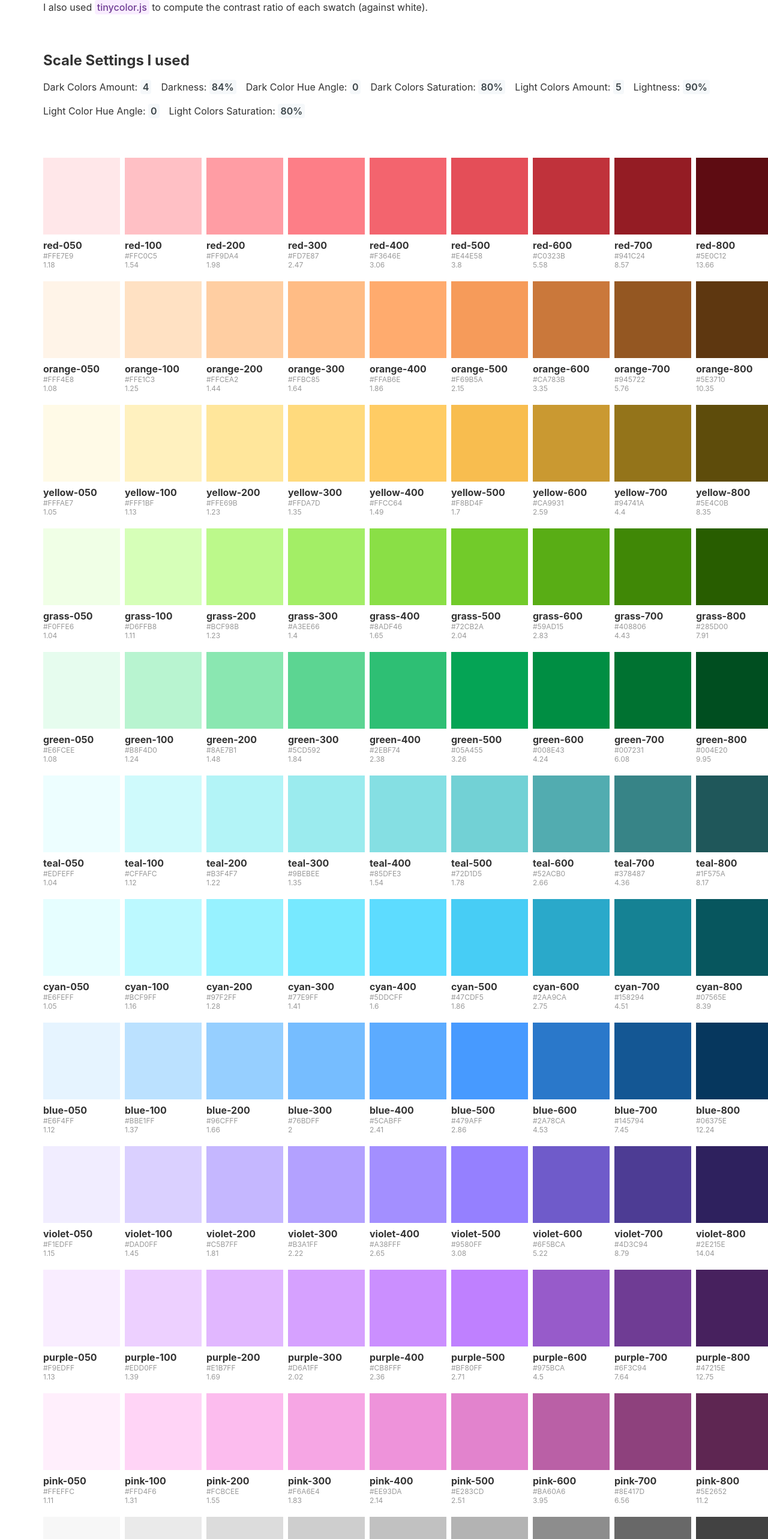
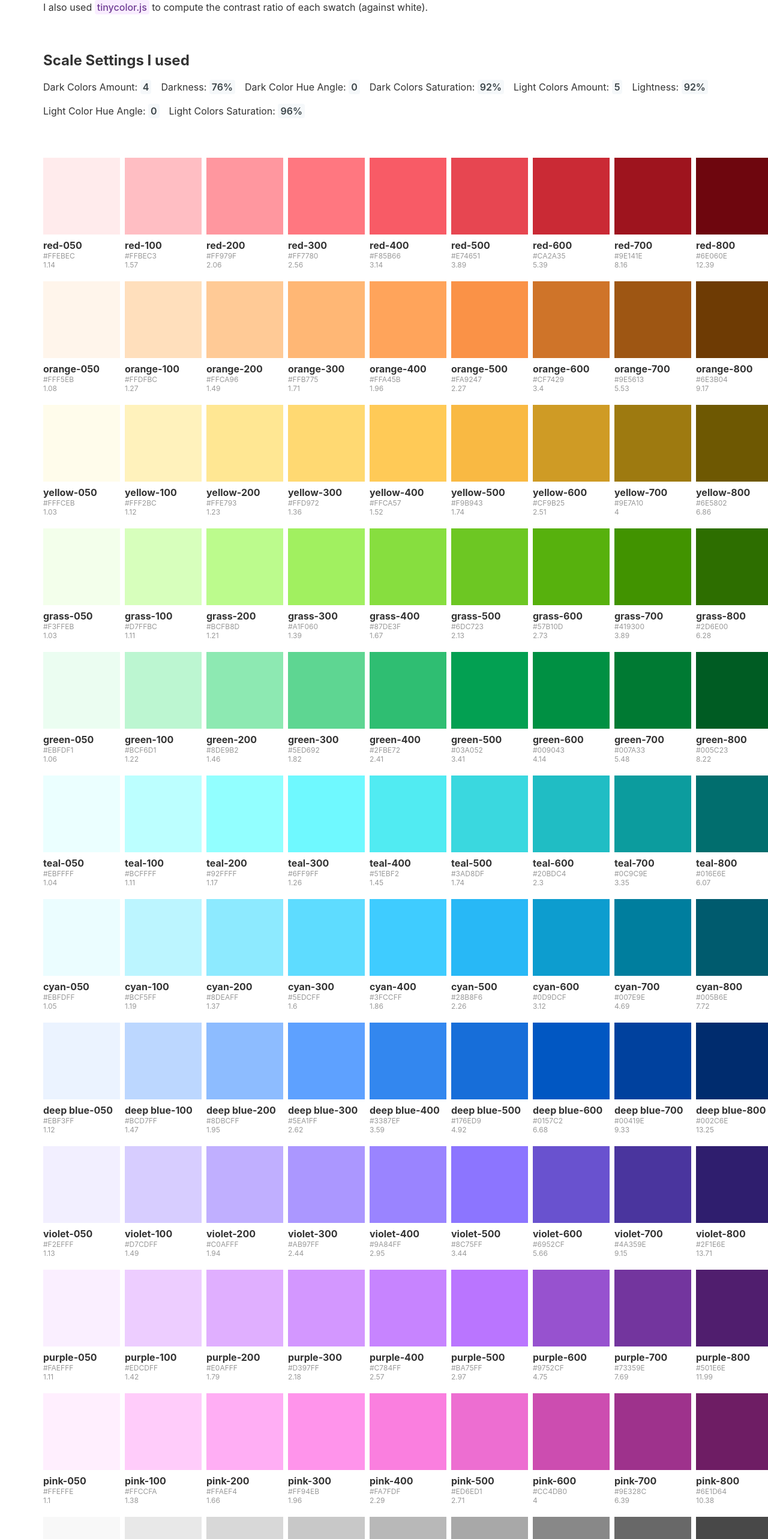
Before and after one commit to dannymcclain/gen-color-scale, a Svelte app: page / in a window 1280 px wide. Shown: the part 198-2764 px from the top of the page at 60% size. Built offline with nearby package versions, Linux system fonts and the light colour scheme.

Commit message:
updating swatches to be more vibrant

```diff
--- a/src/App.svelte
+++ b/src/App.svelte
@@ -12,13 +12,13 @@
 		<h2>Scale Settings I used</h2>
 		<ul>
 			<li>Dark Colors Amount: <code>4</code></li>
-			<li>Darkness: <code>84%</code></li>
+			<li>Darkness: <code>76%</code></li>
 			<li>Dark Color Hue Angle: <code>0</code></li>
-			<li>Dark Colors Saturation: <code>80%</code></li>
+			<li>Dark Colors Saturation: <code>92%</code></li>
 			<li>Light Colors Amount: <code>5</code></li>
-			<li>Lightness: <code>90%</code></li>
+			<li>Lightness: <code>92%</code></li>
 			<li>Light Color Hue Angle: <code>0</code></li>
-			<li>Light Colors Saturation: <code>80%</code></li>
+			<li>Light Colors Saturation: <code>96%</code></li>
 		</ul>
 	</section>
 
--- a/src/components/SwatchList.svelte
+++ b/src/components/SwatchList.svelte
@@ -11,190 +11,190 @@
     let palette = [
         { swatch: 'Red', colors:
             [
-                {name: '900', color: '#290306', ratio: getRatio('#290306')},
-                {name: '800', color: '#5E0C12', ratio: getRatio('#5E0C12')},
-                {name: '700', color: '#941C24', ratio: getRatio('#941C24')},
-                {name: '600', color: '#C0323B', ratio: getRatio('#C0323B')},
-                {name: '500', color: '#e44e58', ratio: getRatio('#e44e58')},
-                {name: '400', color: '#F3646E', ratio: getRatio('#F3646E')},
-                {name: '300', color: '#FD7E87', ratio: getRatio('#FD7E87')},
-                {name: '200', color: '#FF9DA4', ratio: getRatio('#FF9DA4')},
-                {name: '100', color: '#FFC0C5', ratio: getRatio('#FFC0C5')},
-                {name: '050', color: '#FFE7E9', ratio: getRatio('#FFE7E9')},
+                {name: '900', color: '#3D0004', ratio: getRatio('#3D0004')},
+                {name: '800', color: '#6E060E', ratio: getRatio('#6E060E')},
+                {name: '700', color: '#9E141E', ratio: getRatio('#9E141E')},
+                {name: '600', color: '#CA2A35', ratio: getRatio('#CA2A35')},
+                {name: '500', color: '#e74651', ratio: getRatio('#e74651')},
+                {name: '400', color: '#F85B66', ratio: getRatio('#F85B66')},
+                {name: '300', color: '#FF7780', ratio: getRatio('#FF7780')},
+                {name: '200', color: '#FF979F', ratio: getRatio('#FF979F')},
+                {name: '100', color: '#FFBEC3', ratio: getRatio('#FFBEC3')},
+                {name: '050', color: '#FFEBEC', ratio: getRatio('#FFEBEC')},
             ]
             },
         { swatch: 'Orange', colors:
             [
-                {name: '900', color: '#291704', ratio: getRatio('#291704')},
-                {name: '800', color: '#5E3710', ratio: getRatio('#5E3710')},
-                {name: '700', color: '#945722', ratio: getRatio('#945722')},
-                {name: '600', color: '#CA783B', ratio: getRatio('#CA783B')},
-                {name: '500', color: '#f69b5a', ratio: getRatio('#f69b5a')},
-                {name: '400', color: '#FFAB6E', ratio: getRatio('#FFAB6E')},
-                {name: '300', color: '#FFBC85', ratio: getRatio('#FFBC85')},
-                {name: '200', color: '#FFCEA2', ratio: getRatio('#FFCEA2')},
-                {name: '100', color: '#FFE1C3', ratio: getRatio('#FFE1C3')},
-                {name: '050', color: '#FFF4E8', ratio: getRatio('#FFF4E8')},
+                {name: '900', color: '#3D2000', ratio: getRatio('#3D2000')},
+                {name: '800', color: '#6E3B04', ratio: getRatio('#6E3B04')},
+                {name: '700', color: '#9E5613', ratio: getRatio('#9E5613')},
+                {name: '600', color: '#CF7429', ratio: getRatio('#CF7429')},
+                {name: '500', color: '#fa9247', ratio: getRatio('#fa9247')},
+                {name: '400', color: '#FFA45B', ratio: getRatio('#FFA45B')},
+                {name: '300', color: '#FFB775', ratio: getRatio('#FFB775')},
+                {name: '200', color: '#FFCA96', ratio: getRatio('#FFCA96')},
+                {name: '100', color: '#FFDFBC', ratio: getRatio('#FFDFBC')},
+                {name: '050', color: '#FFF5EB', ratio: getRatio('#FFF5EB')},
             ]
             },
         { swatch: 'Yellow', colors: [
-            {name: '900', color: '#292202', ratio: getRatio('#292202')},
-            {name: '800', color: '#5E4C0B', ratio: getRatio('#5E4C0B')},
-            {name: '700', color: '#94741A', ratio: getRatio('#94741A')},
-            {name: '600', color: '#CA9931', ratio: getRatio('#CA9931')},
-            {name: '500', color: '#f8bd4f', ratio: getRatio('#f8bd4f')},
-            {name: '400', color: '#FFCC64', ratio: getRatio('#FFCC64')},
-            {name: '300', color: '#FFDA7D', ratio: getRatio('#FFDA7D')},
-            {name: '200', color: '#FFE69B', ratio: getRatio('#FFE69B')},
-            {name: '100', color: '#FFF1BF', ratio: getRatio('#FFF1BF')},
-            {name: '050', color: '#FFFAE7', ratio: getRatio('#FFFAE7')},
+            {name: '900', color: '#3D3200', ratio: getRatio('#3D3200')},
+            {name: '800', color: '#6E5802', ratio: getRatio('#6E5802')},
+            {name: '700', color: '#9E7A10', ratio: getRatio('#9E7A10')},
+            {name: '600', color: '#CF9B25', ratio: getRatio('#CF9B25')},
+            {name: '500', color: '#f9b943', ratio: getRatio('#f9b943')},
+            {name: '400', color: '#FFCA57', ratio: getRatio('#FFCA57')},
+            {name: '300', color: '#FFD972', ratio: getRatio('#FFD972')},
+            {name: '200', color: '#FFE793', ratio: getRatio('#FFE793')},
+            {name: '100', color: '#FFF2BC', ratio: getRatio('#FFF2BC')},
+            {name: '050', color: '#FFFCEB', ratio: getRatio('#FFFCEB')},
         ]
         },
         { swatch: 'Grass', colors: [
-            {name: '900', color: '#112900', ratio: getRatio('#112900')},
-            {name: '800', color: '#285D00', ratio: getRatio('#285D00')},
-            {name: '700', color: '#408806', ratio: getRatio('#408806')},
-            {name: '600', color: '#59AD15', ratio: getRatio('#59AD15')},
-            {name: '500', color: '#72cb2a', ratio: getRatio('#72cb2a')},
-            {name: '400', color: '#8ADF46', ratio: getRatio('#8ADF46')},
-            {name: '300', color: '#A3EE66', ratio: getRatio('#A3EE66')},
-            {name: '200', color: '#BCF98B', ratio: getRatio('#BCF98B')},
-            {name: '100', color: '#D6FFB8', ratio: getRatio('#D6FFB8')},
-            {name: '050', color: '#F0FFE6', ratio: getRatio('#F0FFE6')},
+            {name: '900', color: '#183D00', ratio: getRatio('#183D00')},
+            {name: '800', color: '#2D6E00', ratio: getRatio('#2D6E00')},
+            {name: '700', color: '#419300', ratio: getRatio('#419300')},
+            {name: '600', color: '#57B10D', ratio: getRatio('#57B10D')},
+            {name: '500', color: '#6dc723', ratio: getRatio('#6dc723')},
+            {name: '400', color: '#87DE3F', ratio: getRatio('#87DE3F')},
+            {name: '300', color: '#A1F060', ratio: getRatio('#A1F060')},
+            {name: '200', color: '#BCFB8D', ratio: getRatio('#BCFB8D')},
+            {name: '100', color: '#D7FFBC', ratio: getRatio('#D7FFBC')},
+            {name: '050', color: '#F3FFEB', ratio: getRatio('#F3FFEB')},
         ]
         },
         { swatch: 'Green', colors: [
-            {name: '900', color: '#00240E', ratio: getRatio('#00240E')},
-            {name: '800', color: '#004E20', ratio: getRatio('#004E20')},
-            {name: '700', color: '#007231', ratio: getRatio('#007231')},
-            {name: '600', color: '#008E43', ratio: getRatio('#008E43')},
-            {name: '500', color: '#05a455', ratio: getRatio('#05a455')},
-            {name: '400', color: '#2EBF74', ratio: getRatio('#2EBF74')},
-            {name: '300', color: '#5CD592', ratio: getRatio('#5CD592')},
-            {name: '200', color: '#8AE7B1', ratio: getRatio('#8AE7B1')},
-            {name: '100', color: '#B8F4D0', ratio: getRatio('#B8F4D0')},
-            {name: '050', color: '#E6FCEE', ratio: getRatio('#E6FCEE')},
+            {name: '900', color: '#003814', ratio: getRatio('#003814')},
+            {name: '800', color: '#005C23', ratio: getRatio('#005C23')},
+            {name: '700', color: '#007A33', ratio: getRatio('#007A33')},
+            {name: '600', color: '#009043', ratio: getRatio('#009043')},
+            {name: '500', color: '#03a052', ratio: getRatio('#03a052')},
+            {name: '400', color: '#2FBE72', ratio: getRatio('#2FBE72')},
+            {name: '300', color: '#5ED692', ratio: getRatio('#5ED692')},
+            {name: '200', color: '#8DE9B2', ratio: getRatio('#8DE9B2')},
+            {name: '100', color: '#BCF6D1', ratio: getRatio('#BCF6D1')},
+            {name: '050', color: '#EBFDF1', ratio: getRatio('#EBFDF1')},
         ]
         },
         { swatch: 'Teal', colors: [
-            {name: '900', color: '#0C2728', ratio: getRatio('#0C2728')},
-            {name: '800', color: '#1F575A', ratio: getRatio('#1F575A')},
-            {name: '700', color: '#378487', ratio: getRatio('#378487')},
-            {name: '600', color: '#52ACB0', ratio: getRatio('#52ACB0')},
-            {name: '500', color: '#72d1d5', ratio: getRatio('#72d1d5')},
-            {name: '400', color: '#85DFE3', ratio: getRatio('#85DFE3')},
-            {name: '300', color: '#9BEBEE', ratio: getRatio('#9BEBEE')},
-            {name: '200', color: '#B3F4F7', ratio: getRatio('#B3F4F7')},
-            {name: '100', color: '#CFFAFC', ratio: getRatio('#CFFAFC')},
-            {name: '050', color: '#EDFEFF', ratio: getRatio('#EDFEFF')},
+            {name: '900', color: '#003D3D', ratio: getRatio('#003D3D')},
+            {name: '800', color: '#016E6E', ratio: getRatio('#016E6E')},
+            {name: '700', color: '#0C9C9E', ratio: getRatio('#0C9C9E')},
+            {name: '600', color: '#20BDC4', ratio: getRatio('#20BDC4')},
+            {name: '500', color: '#3ad8df', ratio: getRatio('#3ad8df')},
+            {name: '400', color: '#51EBF2', ratio: getRatio('#51EBF2')},
+            {name: '300', color: '#6FF9FF', ratio: getRatio('#6FF9FF')},
+            {name: '200', color: '#92FFFF', ratio: getRatio('#92FFFF')},
+            {name: '100', color: '#BCFFFF', ratio: getRatio('#BCFFFF')},
+            {name: '050', color: '#EBFFFF', ratio: getRatio('#EBFFFF')},
         ]
         },
         { swatch: 'Cyan', colors: [
-            {name: '900', color: '#002729', ratio: getRatio('#002729')},
-            {name: '800', color: '#07565E', ratio: getRatio('#07565E')},
-            {name: '700', color: '#158294', ratio: getRatio('#158294')},
-            {name: '600', color: '#2AA9CA', ratio: getRatio('#2AA9CA')},
-            {name: '500', color: '#47cdf5', ratio: getRatio('#47cdf5')},
-            {name: '400', color: '#5DDCFF', ratio: getRatio('#5DDCFF')},
-            {name: '300', color: '#77E9FF', ratio: getRatio('#77E9FF')},
-            {name: '200', color: '#97F2FF', ratio: getRatio('#97F2FF')},
-            {name: '100', color: '#BCF9FF', ratio: getRatio('#BCF9FF')},
-            {name: '050', color: '#E6FEFF', ratio: getRatio('#E6FEFF')},
+            {name: '900', color: '#00353D', ratio: getRatio('#00353D')},
+            {name: '800', color: '#005B6E', ratio: getRatio('#005B6E')},
+            {name: '700', color: '#007E9E', ratio: getRatio('#007E9E')},
+            {name: '600', color: '#0D9DCF', ratio: getRatio('#0D9DCF')},
+            {name: '500', color: '#28b8f6', ratio: getRatio('#28b8f6')},
+            {name: '400', color: '#3FCCFF', ratio: getRatio('#3FCCFF')},
+            {name: '300', color: '#5EDCFF', ratio: getRatio('#5EDCFF')},
+            {name: '200', color: '#8DEAFF', ratio: getRatio('#8DEAFF')},
+            {name: '100', color: '#BCF5FF', ratio: getRatio('#BCF5FF')},
+            {name: '050', color: '#EBFDFF', ratio: getRatio('#EBFDFF')},
         ]
         },
-        { swatch: 'Blue', colors: [
-            {name: '900', color: '#001829', ratio: getRatio('#001829')},
-            {name: '800', color: '#06375E', ratio: getRatio('#06375E')},
-            {name: '700', color: '#145794', ratio: getRatio('#145794')},
-            {name: '600', color: '#2A78CA', ratio: getRatio('#2A78CA')},
-            {name: '500', color: '#479aff', ratio: getRatio('#479aff')},
-            {name: '400', color: '#5CABFF', ratio: getRatio('#5CABFF')},
-            {name: '300', color: '#76BDFF', ratio: getRatio('#76BDFF')},
-            {name: '200', color: '#96CFFF', ratio: getRatio('#96CFFF')},
-            {name: '100', color: '#BBE1FF', ratio: getRatio('#BBE1FF')},
-            {name: '050', color: '#E6F4FF', ratio: getRatio('#E6F4FF')},
+        { swatch: 'Deep Blue', colors: [
+            {name: '900', color: '#00183D', ratio: getRatio('#00183D')},
+            {name: '800', color: '#002C6E', ratio: getRatio('#002C6E')},
+            {name: '700', color: '#00419E', ratio: getRatio('#00419E')},
+            {name: '600', color: '#0157C2', ratio: getRatio('#0157C2')},
+            {name: '500', color: '#176ed9', ratio: getRatio('#176ed9')},
+            {name: '400', color: '#3387EF', ratio: getRatio('#3387EF')},
+            {name: '300', color: '#5EA1FF', ratio: getRatio('#5EA1FF')},
+            {name: '200', color: '#8DBCFF', ratio: getRatio('#8DBCFF')},
+            {name: '100', color: '#BCD7FF', ratio: getRatio('#BCD7FF')},
+            {name: '050', color: '#EBF3FF', ratio: getRatio('#EBF3FF')},
         ]
         },
         { swatch: 'Violet', colors: [
-            {name: '900', color: '#120C29', ratio: getRatio('#120C29')},
-            {name: '800', color: '#2E215E', ratio: getRatio('#2E215E')},
-            {name: '700', color: '#4D3C94', ratio: getRatio('#4D3C94')},
-            {name: '600', color: '#6F5BCA', ratio: getRatio('#6F5BCA')},
-            {name: '500', color: '#9580ff', ratio: getRatio('#9580ff')},
-            {name: '400', color: '#A38FFF', ratio: getRatio('#A38FFF')},
-            {name: '300', color: '#B3A1FF', ratio: getRatio('#B3A1FF')},
-            {name: '200', color: '#C5B7FF', ratio: getRatio('#C5B7FF')},
-            {name: '100', color: '#DAD0FF', ratio: getRatio('#DAD0FF')},
-            {name: '050', color: '#F1EDFF', ratio: getRatio('#F1EDFF')},
+            {name: '900', color: '#170D3D', ratio: getRatio('#170D3D')},
+            {name: '800', color: '#2F1E6E', ratio: getRatio('#2F1E6E')},
+            {name: '700', color: '#4A359E', ratio: getRatio('#4A359E')},
+            {name: '600', color: '#6952CF', ratio: getRatio('#6952CF')},
+            {name: '500', color: '#8c75ff', ratio: getRatio('#8c75ff')},
+            {name: '400', color: '#9A84FF', ratio: getRatio('#9A84FF')},
+            {name: '300', color: '#AB97FF', ratio: getRatio('#AB97FF')},
+            {name: '200', color: '#C0AFFF', ratio: getRatio('#C0AFFF')},
+            {name: '100', color: '#D7CDFF', ratio: getRatio('#D7CDFF')},
+            {name: '050', color: '#F2EFFF', ratio: getRatio('#F2EFFF')},
         ]
         },
         { swatch: 'Purple', colors: [
-                {name: '900', color: '#1F0C29', ratio: getRatio('#1F0C29')},
-                {name: '800', color: '#47215E', ratio: getRatio('#47215E')},
-                {name: '700', color: '#6F3C94', ratio: getRatio('#6F3C94')},
-                {name: '600', color: '#975BCA', ratio: getRatio('#975BCA')},
-                {name: '500', color: '#bf80ff', ratio: getRatio('#bf80ff')},
-                {name: '400', color: '#CB8FFF', ratio: getRatio('#CB8FFF')},
-                {name: '300', color: '#D6A1FF', ratio: getRatio('#D6A1FF')},
-                {name: '200', color: '#E1B7FF', ratio: getRatio('#E1B7FF')},
-                {name: '100', color: '#EDD0FF', ratio: getRatio('#EDD0FF')},
-                {name: '050', color: '#F9EDFF', ratio: getRatio('#F9EDFF')},
+                {name: '900', color: '#2D0D3D', ratio: getRatio('#2D0D3D')},
+                {name: '800', color: '#501E6E', ratio: getRatio('#501E6E')},
+                {name: '700', color: '#73359E', ratio: getRatio('#73359E')},
+                {name: '600', color: '#9752CF', ratio: getRatio('#9752CF')},
+                {name: '500', color: '#ba75ff', ratio: getRatio('#ba75ff')},
+                {name: '400', color: '#C784FF', ratio: getRatio('#C784FF')},
+                {name: '300', color: '#D397FF', ratio: getRatio('#D397FF')},
+                {name: '200', color: '#E0AFFF', ratio: getRatio('#E0AFFF')},
+                {name: '100', color: '#EDCDFF', ratio: getRatio('#EDCDFF')},
+                {name: '050', color: '#FAEFFF', ratio: getRatio('#FAEFFF')},
             ]
         },
     { swatch: 'Pink', colors:
             [
-                {name: '900', color: '#290F24', ratio: getRatio('#290F24')},
-                {name: '800', color: '#5E2652', ratio: getRatio('#5E2652')},
-                {name: '700', color: '#8E417D', ratio: getRatio('#8E417D')},
-                {name: '600', color: '#BA60A6', ratio: getRatio('#BA60A6')},
-                {name: '500', color: '#e283cd', ratio: getRatio('#e283cd')},
-                {name: '400', color: '#EE93DA', ratio: getRatio('#EE93DA')},
-                {name: '300', color: '#F6A6E4', ratio: getRatio('#F6A6E4')},
-                {name: '200', color: '#FCBCEE', ratio: getRatio('#FCBCEE')},
-                {name: '100', color: '#FFD4F6', ratio: getRatio('#FFD4F6')},
-                {name: '050', color: '#FFEFFC', ratio: getRatio('#FFEFFC')},
+                {name: '900', color: '#3D0C3A', ratio: getRatio('#3D0C3A')},
+                {name: '800', color: '#6E1D64', ratio: getRatio('#6E1D64')},
+                {name: '700', color: '#9E328C', ratio: getRatio('#9E328C')},
+                {name: '600', color: '#CC4DB0', ratio: getRatio('#CC4DB0')},
+                {name: '500', color: '#ed6ed1', ratio: getRatio('#ed6ed1')},
+                {name: '400', color: '#FA7FDF', ratio: getRatio('#FA7FDF')},
+                {name: '300', color: '#FF94EB', ratio: getRatio('#FF94EB')},
+                {name: '200', color: '#FFAEF4', ratio: getRatio('#FFAEF4')},
+                {name: '100', color: '#FFCCFA', ratio: getRatio('#FFCCFA')},
+                {name: '050', color: '#FFEFFE', ratio: getRatio('#FFEFFE')},
             ]
         },
     { swatch: 'Gray', colors:
             [
-                {name: '900', color: '#1D1D1D', ratio: getRatio('#1D1D1D')},
-                {name: '800', color: '#424242', ratio: getRatio('#424242')},
+                {name: '900', color: '#282828', ratio: getRatio('#282828')},
+                {name: '800', color: '#484848', ratio: getRatio('#484848')},
                 {name: '700', color: '#686868', ratio: getRatio('#686868')},
-                {name: '600', color: '#8D8D8D', ratio: getRatio('#8D8D8D')},
-                {name: '500', color: '#b3b3b3', ratio: getRatio('#b3b3b3')},
-                {name: '400', color: '#C1C1C1', ratio: getRatio('#C1C1C1')},
-                {name: '300', color: '#CECECE', ratio: getRatio('#CECECE')},
-                {name: '200', color: '#DCDCDC', ratio: getRatio('#DCDCDC')},
-                {name: '100', color: '#EAEAEA', ratio: getRatio('#EAEAEA')},
-                {name: '050', color: '#F7F7F7', ratio: getRatio('#F7F7F7')},
+                {name: '600', color: '#888888', ratio: getRatio('#888888')},
+                {name: '500', color: '#a8a8a8', ratio: getRatio('#a8a8a8')},
+                {name: '400', color: '#B8B8B8', ratio: getRatio('#B8B8B8')},
+                {name: '300', color: '#C8C8C8', ratio: getRatio('#C8C8C8')},
+                {name: '200', color: '#D8D8D8', ratio: getRatio('#D8D8D8')},
+                {name: '100', color: '#E8E8E8', ratio: getRatio('#E8E8E8')},
+                {name: '050', color: '#F8F8F8', ratio: getRatio('#F8F8F8')},
             ]
         },
     { swatch: 'Slate', colors:
             [
-                {name: '900', color: '#18191C', ratio: getRatio('#18191C')},
-                {name: '800', color: '#393940', ratio: getRatio('#393940')},
-                {name: '700', color: '#5A5A64', ratio: getRatio('#5A5A64')},
-                {name: '600', color: '#7B7C87', ratio: getRatio('#7B7C87')},
-                {name: '500', color: '#9d9eaa', ratio: getRatio('#9d9eaa')},
-                {name: '400', color: '#AEAFBA', ratio: getRatio('#AEAFBA')},
-                {name: '300', color: '#BFC0CA', ratio: getRatio('#BFC0CA')},
-                {name: '200', color: '#D1D1D9', ratio: getRatio('#D1D1D9')},
-                {name: '100', color: '#E2E3E8', ratio: getRatio('#E2E3E8')},
-                {name: '050', color: '#F5F5F7', ratio: getRatio('#F5F5F7')},
+                {name: '900', color: '#22232A', ratio: getRatio('#22232A')},
+                {name: '800', color: '#3E404A', ratio: getRatio('#3E404A')},
+                {name: '700', color: '#5B5D69', ratio: getRatio('#5B5D69')},
+                {name: '600', color: '#787A88', ratio: getRatio('#787A88')},
+                {name: '500', color: '#9698a6', ratio: getRatio('#9698a6')},
+                {name: '400', color: '#A8AAB8', ratio: getRatio('#A8AAB8')},
+                {name: '300', color: '#BBBCC9', ratio: getRatio('#BBBCC9')},
+                {name: '200', color: '#CECFD9', ratio: getRatio('#CECFD9')},
+                {name: '100', color: '#E2E3E9', ratio: getRatio('#E2E3E9')},
+                {name: '050', color: '#F6F6F9', ratio: getRatio('#F6F6F9')},
             ]
         },
     { swatch: 'Mist', colors:
             [
-                {name: '900', color: '#191E20', ratio: getRatio('#191E20')},
-                {name: '800', color: '#3B4549', ratio: getRatio('#3B4549')},
-                {name: '700', color: '#5D6B72', ratio: getRatio('#5D6B72')},
-                {name: '600', color: '#819199', ratio: getRatio('#819199')},
-                {name: '500', color: '#a6b7bf', ratio: getRatio('#a6b7bf')},
-                {name: '400', color: '#B4C5CC', ratio: getRatio('#B4C5CC')},
-                {name: '300', color: '#C4D2D9', ratio: getRatio('#C4D2D9')},
-                {name: '200', color: '#D3DFE4', ratio: getRatio('#D3DFE4')},
-                {name: '100', color: '#E4ECEF', ratio: getRatio('#E4ECEF')},
-                {name: '050', color: '#F5F8FA', ratio: getRatio('#F5F8FA')},
+                {name: '900', color: '#212B30', ratio: getRatio('#212B30')},
+                {name: '800', color: '#3D4D54', ratio: getRatio('#3D4D54')},
+                {name: '700', color: '#5A6D77', ratio: getRatio('#5A6D77')},
+                {name: '600', color: '#798E98', ratio: getRatio('#798E98')},
+                {name: '500', color: '#99aeb8', ratio: getRatio('#99aeb8')},
+                {name: '400', color: '#A9BEC8', ratio: getRatio('#A9BEC8')},
+                {name: '300', color: '#BBCDD6', ratio: getRatio('#BBCDD6')},
+                {name: '200', color: '#CDDCE3', ratio: getRatio('#CDDCE3')},
+                {name: '100', color: '#E1EBEF', ratio: getRatio('#E1EBEF')},
+                {name: '050', color: '#F6F9FB', ratio: getRatio('#F6F9FB')},
             ]
         },
         ];
```
